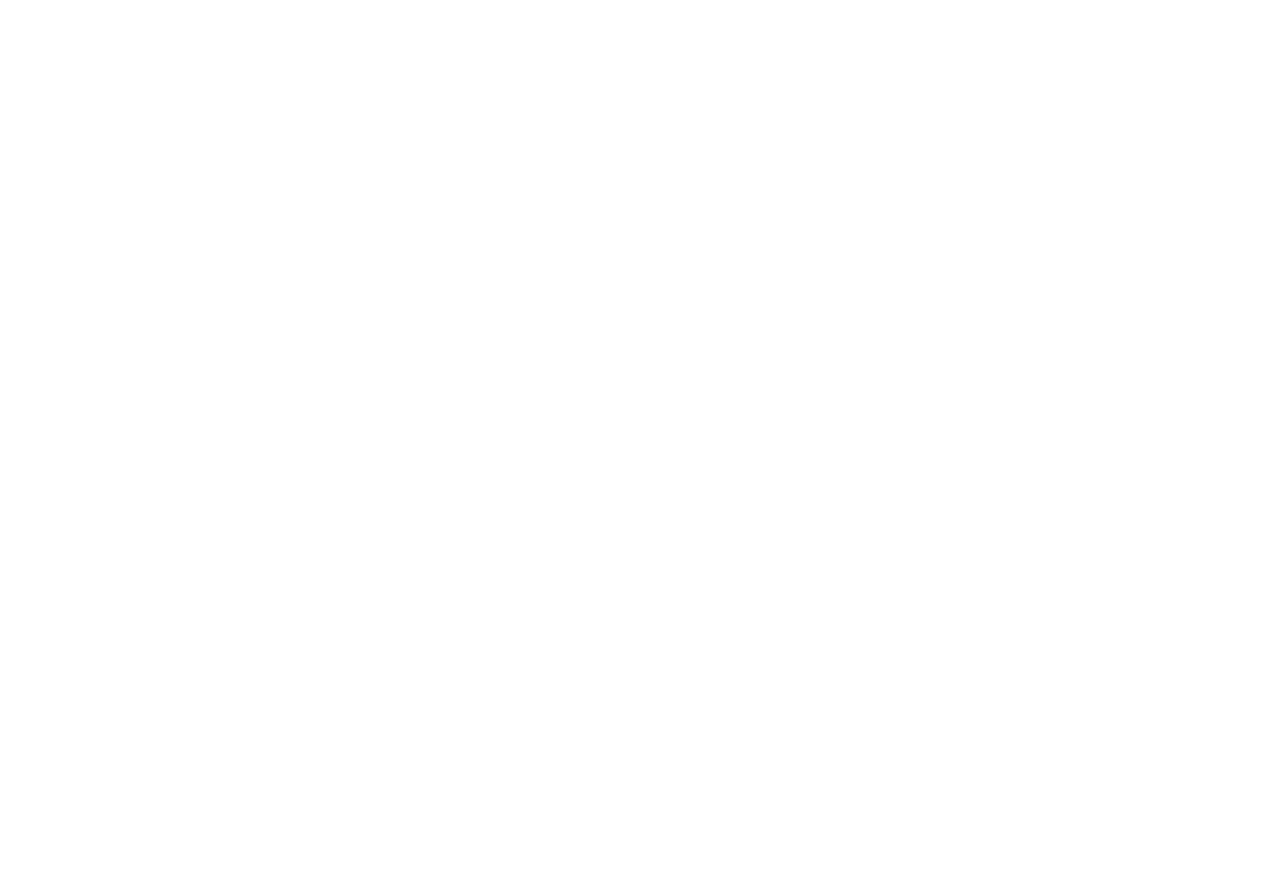
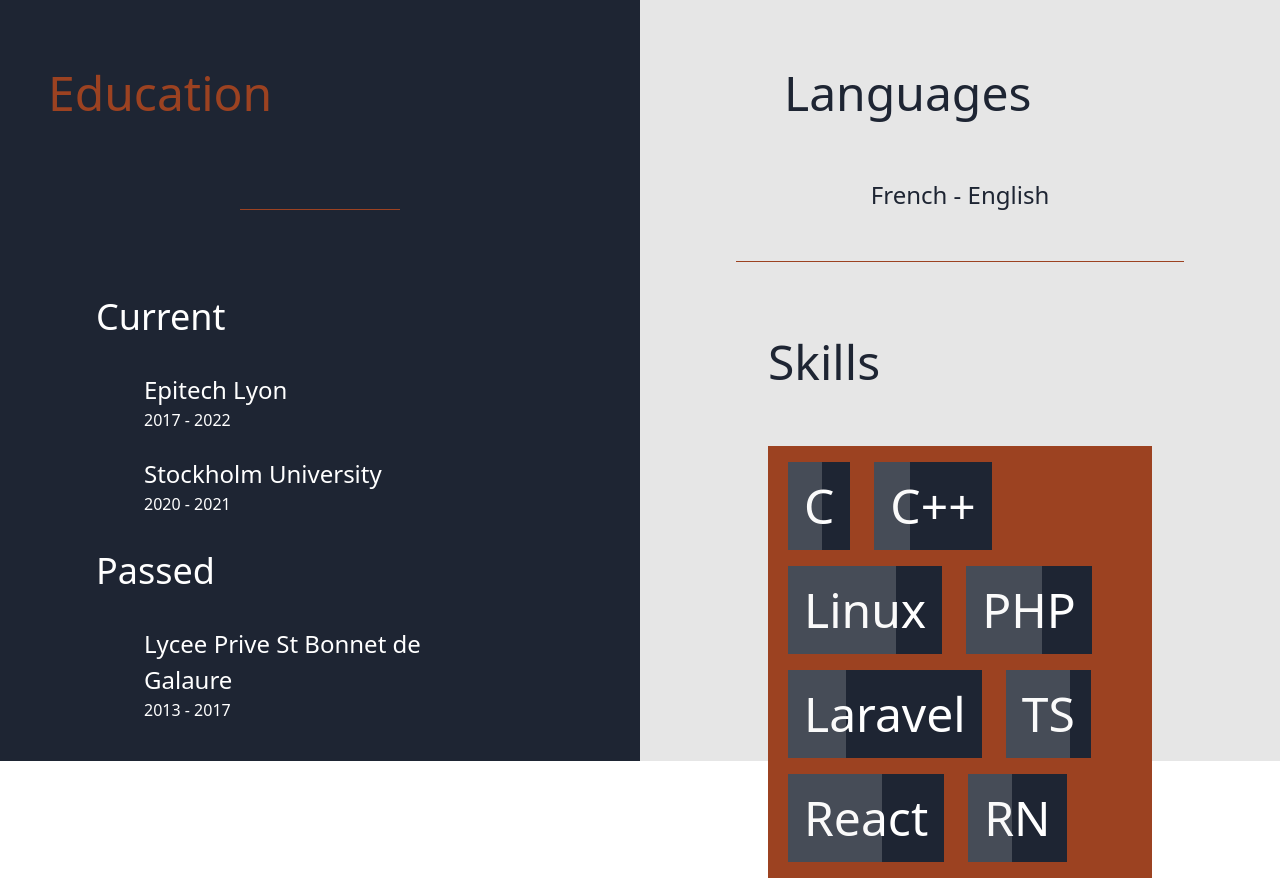
Before and after one commit to awalshy/portfolio, a Next.js app: page / in a window 1280 px wide. Shown: the part 1700-2594 px from the top of the page. Before the commit the page ends 1660 px from the top, so only its background shows below. Built offline with nearby package versions, Linux system fonts and the light colour scheme.

Commit message:
Education and Skills section (#2)

```diff
--- /dev/null
+++ b/components/Competencies.tsx
@@ -0,0 +1,72 @@
+import React from 'react'
+
+const SkillCube = ({
+  title,
+  progress = 50,
+}: {
+  title: string
+  progress?: number
+}) => {
+  const container: React.CSSProperties = {
+    backgroundColor: '#1E2533',
+  }
+
+  const progressBg: React.CSSProperties = {
+    backgroundColor: '#E6E6E6',
+    width: `${progress}%`,
+    opacity: '20%',
+  }
+
+  return (
+    <div
+      className="text-center text-5xl text-white mx-3 my-2 relative px-4 py-2"
+      style={container}
+    >
+      <div className="h-full absolute top-0 left-0" style={progressBg}></div>
+      <span className="text-white">{title}</span>
+    </div>
+  )
+}
+
+const SkillBlock = () => (
+  <div className="h-full w-full bg-orange-800 flex flex-wrap p-2">
+    <SkillCube title="C" progress={55} />
+    <SkillCube title="C++" progress={30} />
+    <SkillCube title="Linux" progress={70} />
+    <SkillCube title="PHP" progress={60} />
+    <SkillCube title="Laravel" progress={30} />
+    <SkillCube title="TS" progress={75} />
+    <SkillCube title="React" progress={60} />
+    <SkillCube title="RN" progress={45} />
+  </div>
+)
+
+const Competencies = () => {
+  return (
+    <div className="w-1/2 py-24">
+      <div className="h-1/2 px-24">
+        <div
+          className="border-b border-orange-800 pb-12 px-12"
+          style={{ color: '#1E2533' }}
+        >
+          <h1 className="text-5xl">Languages</h1>
+          <div className="flex-row pt-12 text-2xl text-center">
+            <text>French</text>
+            <text> - </text>
+            <text>English</text>
+          </div>
+        </div>
+      </div>
+      <div className="h-1/2 py-4 px-32">
+        <h1 style={{ color: '#1E2533' }} className="text-5xl py-12">
+          Skills
+        </h1>
+        <div className="flex-col align-center">
+          <SkillBlock />
+        </div>
+      </div>
+    </div>
+  )
+}
+
+export default Competencies
--- /dev/null
+++ b/components/Education.tsx
@@ -0,0 +1,52 @@
+import React from 'react'
+
+type EdBlock = {
+  title: string
+  start: string
+  end: string
+}
+
+const EducationBlock = ({ title, start, end }: EdBlock) => (
+  <div className="my-3">
+    <h1 className="text-white text-2xl">{title}</h1>
+    <div>
+      <text className="text-white text-md">{start}</text>
+      <text className="text-white text-md"> - </text>
+      <text className="text-white text-md">{end}</text>
+    </div>
+  </div>
+)
+
+const Education = () => {
+  return (
+    <div className="w-1/2 py-24 px-12" style={{ backgroundColor: '#1E2533' }}>
+      <div className="text-orange-800 text-5xl">Education</div>
+      <div className="px-48 my-20">
+        <div className="border-b border-orange-800"></div>
+      </div>
+      <div className="w-full">
+        <div className="w-full pl-12 text-white text-4xl">Current</div>
+        <div className="w-full flex-col flex px-24 py-4">
+          <EducationBlock title="Epitech Lyon" start="2017" end="2022" />
+          <EducationBlock
+            title="Stockholm University"
+            start="2020"
+            end="2021"
+          />
+        </div>
+      </div>
+      <div className="w-full">
+        <div className="w-full pl-12 text-white text-4xl">Passed</div>
+        <div className="w-full flex-col flex px-24 py-4">
+          <EducationBlock
+            title="Lycee Prive St Bonnet de Galaure"
+            start="2013"
+            end="2017"
+          />
+        </div>
+      </div>
+    </div>
+  )
+}
+
+export default Education
--- a/components/Nav.tsx
+++ b/components/Nav.tsx
@@ -3,8 +3,8 @@
 const Nav = () => {
   return (
     <nav
-      className="flex justify-between sticky top-0 py-3 px-8 z-40"
-      style={{ backgroundColor: '#e6e6e6' }}
+      className="flex justify-between sticky top-0 py-3 px-8 z-40 border-b"
+      style={{ backgroundColor: '#e6e6e6', borderColor: '#1e2533' }}
     >
       <div className="text-2xl">
         <text>Arthur Walsh</text>
--- a/components/Profile.tsx
+++ b/components/Profile.tsx
@@ -80,7 +80,7 @@
             </div>
           </div>
         </div>
-        <div className="absolute top-0 right-0 shadow-xl">
+        <div className="absolute right-0 shadow-xl" style={{ top: '3%' }}>
           <img src="/images/portrait.png" width={320} height={480} />
         </div>
       </div>
--- a/pages/index.tsx
+++ b/pages/index.tsx
@@ -4,6 +4,8 @@
 import Nav from '../components/Nav'
 import LandingView from '../components/LandingView'
 import Profile from '../components/Profile'
+import Education from '../components/Education'
+import Competencies from '../components/Competencies'
 
 export const Home = (): JSX.Element => {
   const [dark, setDark] = useState(false)
@@ -13,6 +15,10 @@
       <LandingView dark={dark} setDark={setDark} />
       <Nav />
       <Profile />
+      <div className="h-screen flex">
+        <Education />
+        <Competencies />
+      </div>
     </Layout>
   )
 }
```
